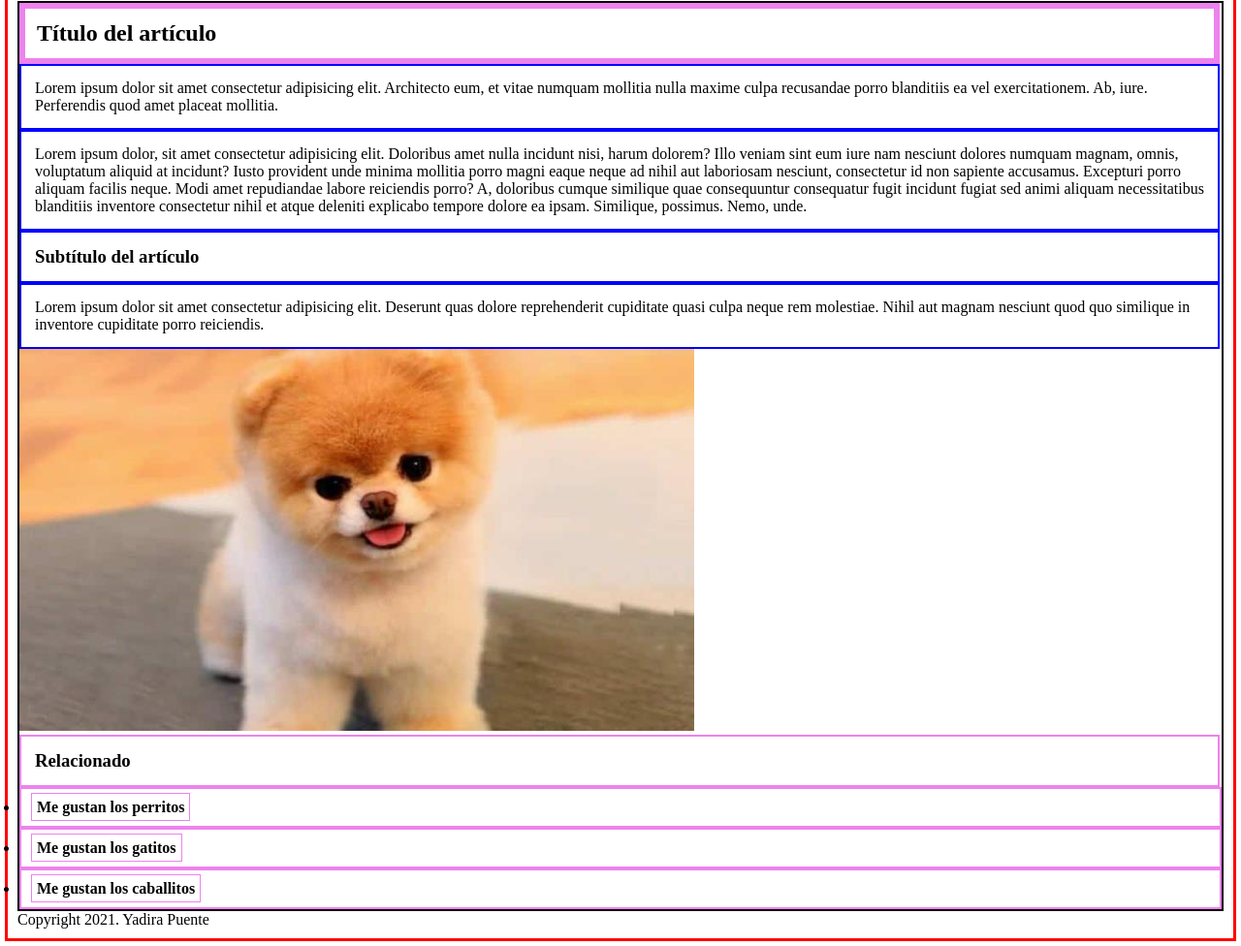
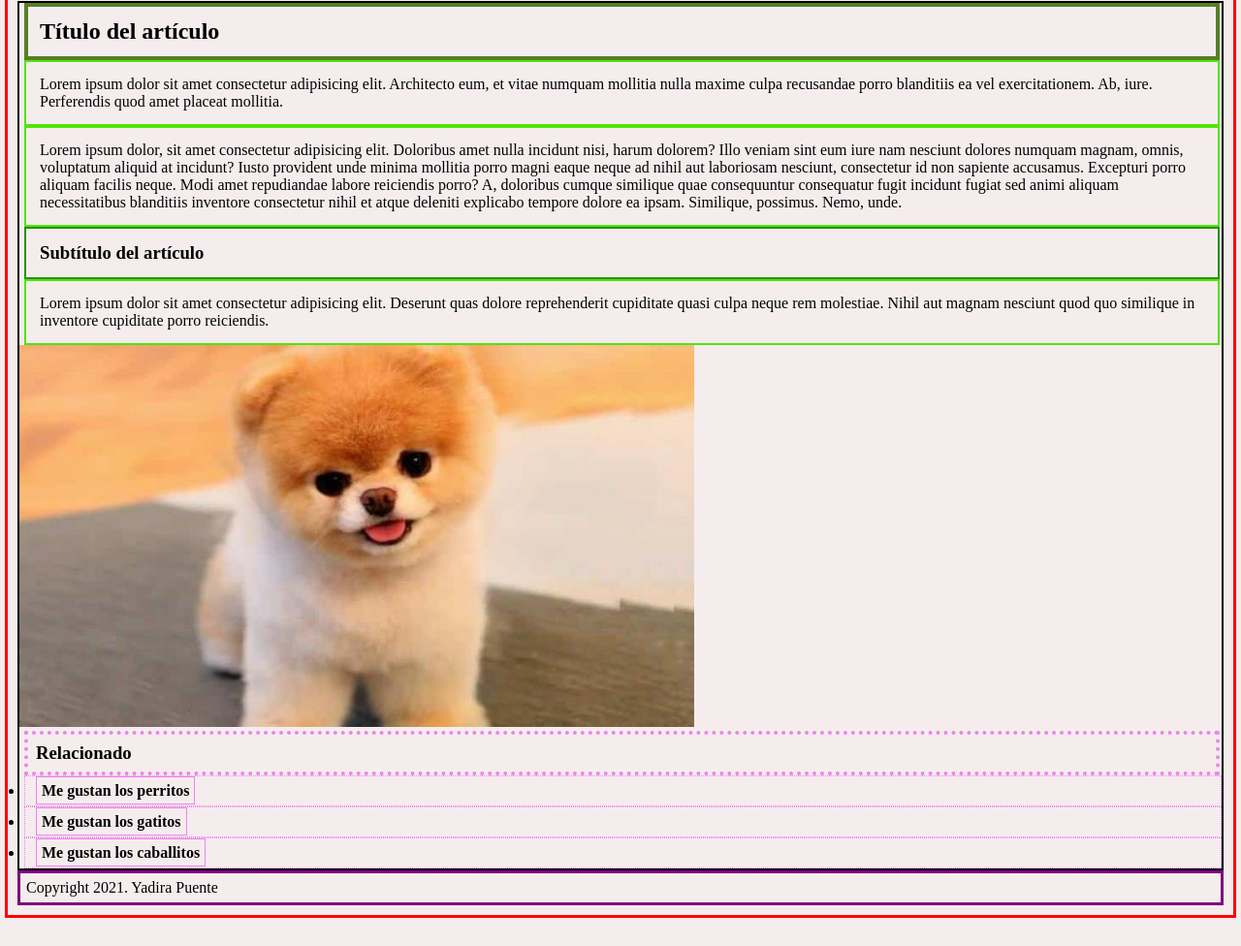
Before and after one commit to yadira-puente/miPrimeraWeb, a plain HTML site: page src/index.html in a window 1280 px wide. Shown: the part 247-1223 px from the top of the page at 97% size. After the commit the page ends 1199 px from the top, so only its background shows below. Drawn offline with Linux system fonts and the light colour scheme; a web font is replaced by a local one.

Commit message:
Agregando estructura de estilos en el footer

```diff
--- a/src/style.css
+++ b/src/style.css
@@ -10,6 +10,7 @@ body {
     border:3px solid red;
     margin:5px;
     padding:10px;
+    background-color: rgb(245, 237, 237);
 }
 
 /*Aquí empieza nuestros estilos del header*/
@@ -31,6 +32,7 @@ nombre de la clase*/
     border: 2px dashed yellow;
     padding: 25px;
 }
+/*listas del Header*/
 .list-item_Header{
     border: 2px solid violet;
     padding: 10px;
@@ -46,43 +48,46 @@ nombre de la clase*/
 #mainContent{
     border: 2px solid black;
 }
-
+/*subitulo del articulo del main*/
 h2{
     padding: 12px;
-    border: 6px solid violet;
+    border: 4px solid rgb(86, 128, 39);
     margin-right: 2px;
-
+    margin-left: 5px;
 }
-
 .div-article_Main{
     padding: 14px;
-    border: 1px solid blue;
+    border: 10px solid rgb(86, 128, 39);
     margin-right: 2px;
-
+    margin-left: 5px;
 }
 
 .article_Main{
     padding: 14px;
-    border: 2px solid blue;
+    border: 2px solid rgb(80, 230, 10);
     margin-right: 2px;
+    margin-left: 5px;
 }
 
 .subtittle_Main{
     padding: 14px;
-    border: 2px solid blue;
+    border: 2px solid rgb(36, 148, 13);
     margin-right: 2px;
+    margin-left: 5px;
 }
 
 .subtitle_Aside{
-    padding: 14px;
-    border: 2px solid violet;
+    padding: 8px;
+    border: 4px dotted violet;
     margin-right: 2px;
+    margin-left: 5px;
 
 
 }
 .list-item_aside{
-    border: 2px solid violet;
-    padding: 10px;
+    border: 1px dotted violet;
+    padding: 6px;
+    margin-left: 5px;
 }
 .link_aside{
     border: 1px solid violet;
@@ -90,4 +95,10 @@ h2{
     text-decoration: none;
     color: black;
     font-weight: 600;
+    margin-left: 5px;
 }
+
+footer{
+    border: 3px solid purple;
+    padding: 6px;
+}
```
